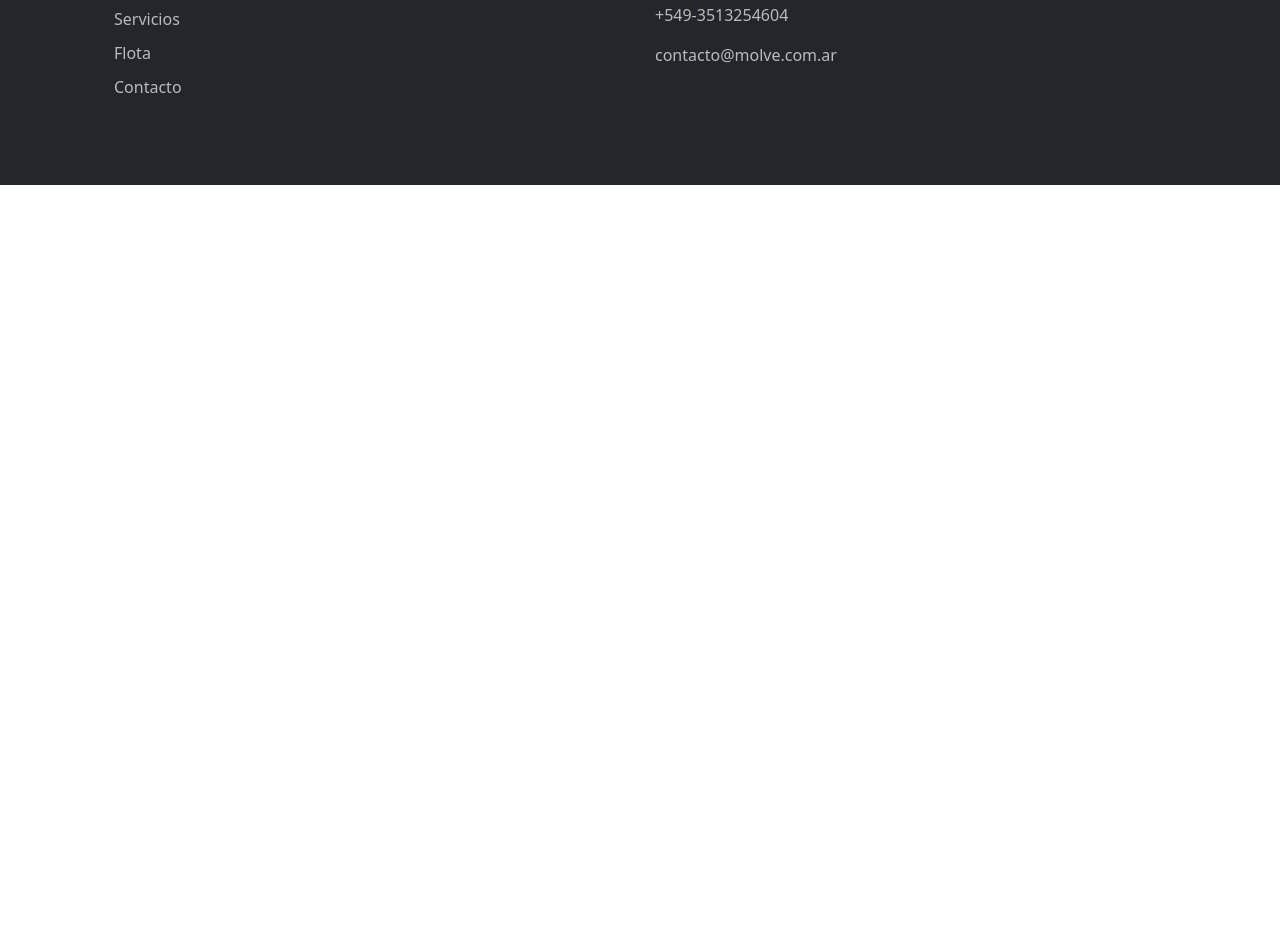
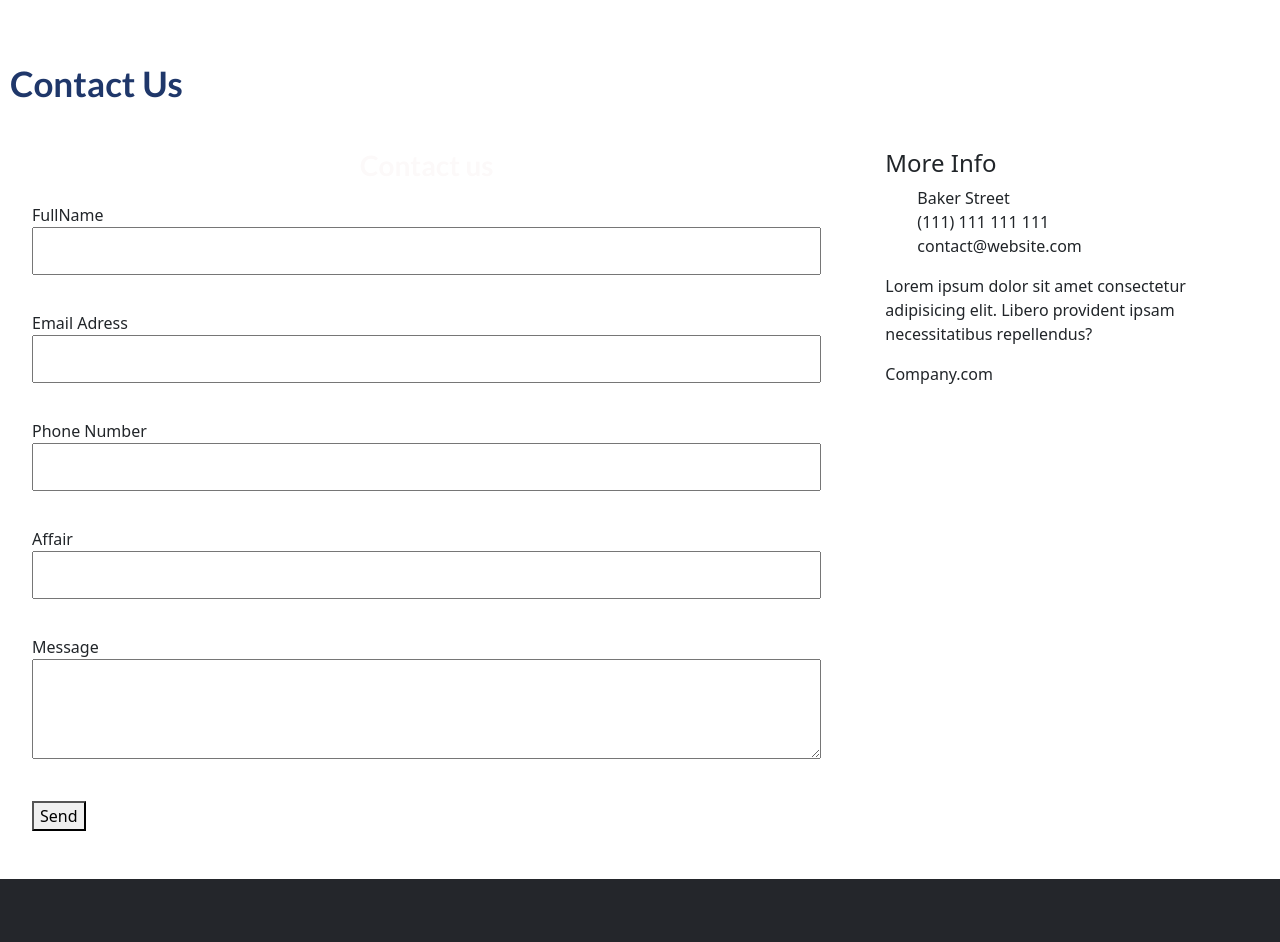
Before and after one commit to paulimm/molve2, a website: page views/Contacto.html in a window 1280 px wide. Shown: the part 913-1855 px from the top of the page. Before the commit the page ends 1098 px from the top, so only its background shows below. Drawn offline with nearby package versions, Linux system fonts and the light colour scheme.

Commit message:
mq del index

```diff
--- a/assets/scss/archivo.scss
+++ b/assets/scss/archivo.scss
@@ -37,7 +37,7 @@ $grosor-letra: bold;
   margin-left: 10px;
   padding: 10px 10px 5px 15px;
   text-decoration: none;
-  margin-left: -6.5rem;
+  /*margin-left: -6.5rem;*/
   animation-duration: 4s;
   animation-name: aparecer;
 
@@ -225,6 +225,7 @@ a {
   text-decoration: none;
  }
 
+
 /*Estilo de mi primer titulo*/
 h1 {
   color: $color-titulos;
@@ -233,7 +234,7 @@ h1 {
   font-family: $letra;
   text-align: left;
   padding: 250px 10px 5px;
-  margin-left: -6rem;
+  /*margin-left: -6rem;*/
  }
 
 /*Comienza la segunda seccion - Descripcion empresa*/
@@ -264,7 +265,7 @@ section h2 {
   }
  }
 
- /*Cards*/
+ /*Cards - Servicios*/
  .containerCards{
   width: 100%;
   max-width: 1200px;
@@ -327,7 +328,7 @@ font-weight: $grosor-letra;
 color: black;
 }
 
-/* Pie de pagina  */
+/*Footer*/
 .container{
 	max-width: 1170px;
 	margin:auto;
@@ -567,6 +568,21 @@ textarea {
       }
     }
 
+    @media (max-width:574px) {
+      .footer-col{
+        width: 100%;
+      }
+
+    }
+
+    @media (max-width:767px) {
+      .footer-col{
+        width: 50%;
+        margin-bottom: 30px;
+      }
+
+    }
+
   .title{
     text-align: center;
     font-size: $tamaño-letra-subtitulos;
@@ -592,3 +608,30 @@ textarea {
   font-style: normal;
   margin-top: 18px;
  }
+
+
+/* LARGE SIZE */
+@media(min-width: 700px) {
+
+  .contact-wrapper {
+      display: grid;
+      grid-template-columns: 2fr 1fr;
+  }
+  .contact-wrapper > * {
+      padding: 2em;
+  }
+  .contact-info h4,
+  .contact-info ul,
+  .contact-info p {
+      text-align: left;
+  }
+}
+
+@media (min-width: 1325px) {
+  h1{
+     margin-left: -6rem;
+  }
+  .sectionPrincipal__segundoTitulo{
+     margin-left: -6.5rem;
+  }
+  }
--- a/views/Contacto.html
+++ b/views/Contacto.html
@@ -76,6 +76,58 @@
 
     </section>
 
+    <div class="content">
+
+      <h1 class="logo">Contact <span>Us</span></h1>
+
+      <div class="contact-wrapper animated bounceInUp">
+          <div class="contact-form">
+              <h3>Contact us</h3>
+              <form action="">
+                  <p>
+                      <label>FullName</label>
+                      <input type="text" name="fullname">
+                  </p>
+                  <p>
+                      <label>Email Adress</label>
+                      <input type="email" name="email">
+                  </p>
+                  <p>
+                      <label>Phone Number</label>
+                      <input type="tel" name="phone">
+                  </p>
+                  <p>
+                      <label>Affair</label>
+                      <input type="text" name="affair">
+                  </p>
+                  <p class="block">
+                     <label>Message</label>
+                      <textarea name="message" rows="3"></textarea>
+                  </p>
+                  <p class="block">
+                      <button>
+                          Send
+                      </button>
+                  </p>
+              </form>
+          </div>
+          <div class="contact-info">
+              <h4>More Info</h4>
+              <ul>
+                  <li><i class="fas fa-map-marker-alt"></i> Baker Street</li>
+                  <li><i class="fas fa-phone"></i> (111) 111 111 111</li>
+                  <li><i class="fas fa-envelope-open-text"></i> contact@website.com</li>
+              </ul>
+              <p>Lorem ipsum dolor sit amet consectetur adipisicing elit. Libero provident ipsam necessitatibus repellendus?</p>
+              <p>Company.com</p>
+          </div>
+      </div>
+
+  </div>
+
+
+
+
     <footer class="footer">
       <div class="container">
         <div class="row-c">
```
Also changed, not shown: assets/css/archivo.css. Lines whose indentation alone changed are shown as unchanged.
